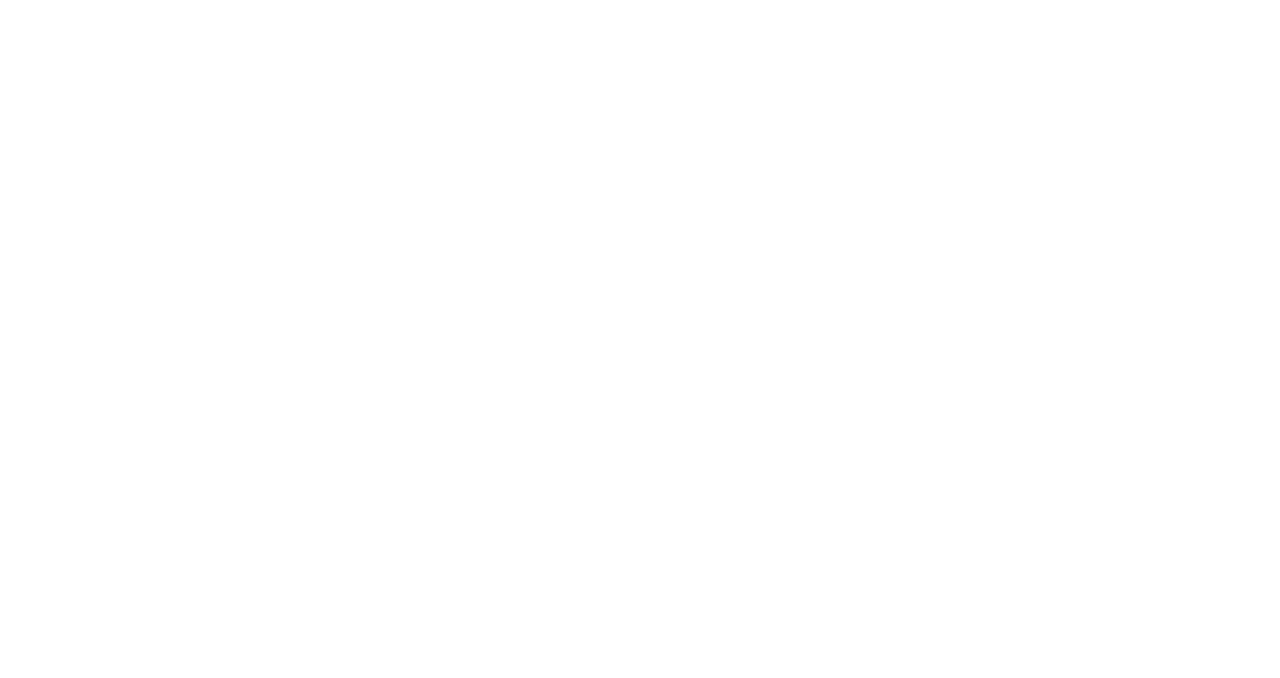
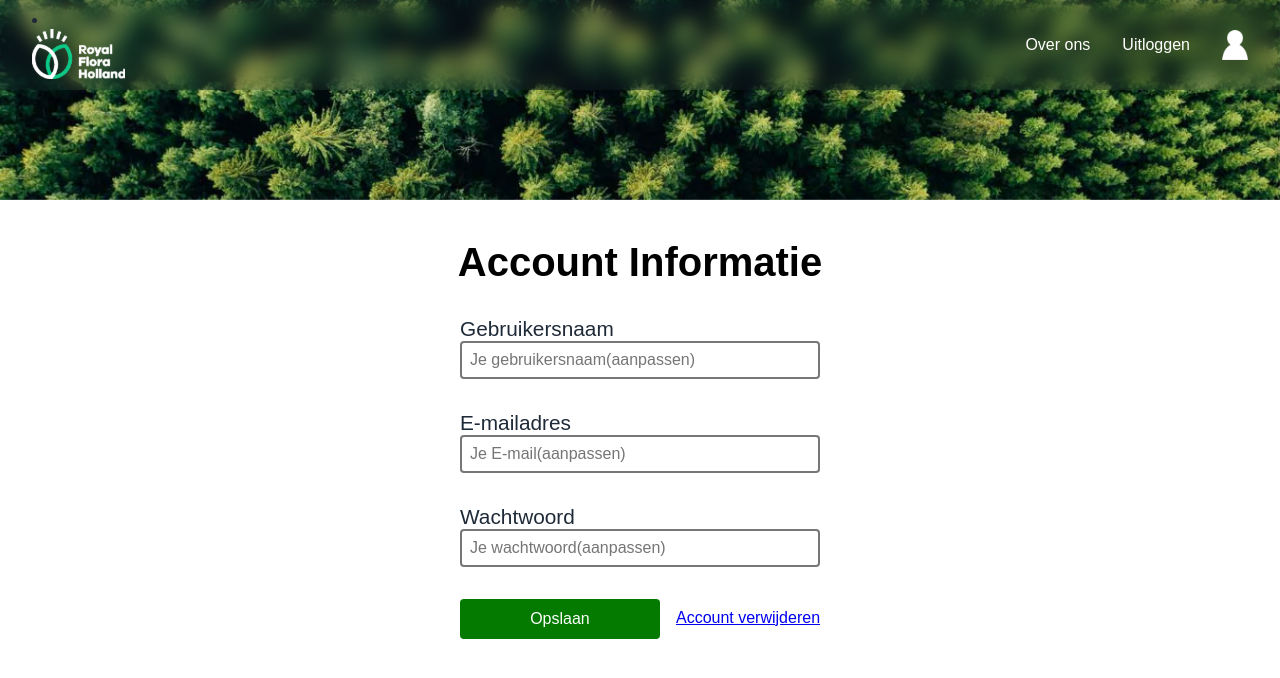
Before and after one commit to pepijnvanmaren/WebProject_klas3_groep4, a React app in the folder frontend/: page /AccountInfo in a window 1280 px wide. Before the commit this address had no page. Shown: the top 678 px of the page. Built offline with nearby package versions, Linux system fonts and the light colour scheme; the HTML template or start-up script is replaced by a standard one.

Commit message:
Account informatie pagina toegevoegd met de knop account verwijderen

```diff
--- a/frontend/src/App.jsx
+++ b/frontend/src/App.jsx
@@ -3,6 +3,7 @@
 import LoginPage from "./pages/LoginPage";
 import RegisterPage from "./pages/RegisterPage";
 import SellerDashboardPage from "./pages/SellerDashboardPage";
+import AccountInfoPage from "./pages/AccountInfoPage";
 
 function App() {
     return (
@@ -12,6 +13,7 @@
                 <Route path="/inloggen" element={<LoginPage />} />
                 <Route path="/VerkoperDashboard" element={<SellerDashboardPage />} />
                 <Route path="/" element={<IndexPage />} />
+                <Route path="/AccountInfo" element={<AccountInfoPage />} />
             </Routes>
         </BrowserRouter>
     );
--- a/frontend/src/components/Navbar.jsx
+++ b/frontend/src/components/Navbar.jsx
@@ -15,7 +15,7 @@
                     <ul className="nav-links">
                         <li><a href="#about">Over ons</a></li>
                         <Link to="/inloggen">Uitloggen</Link>
-                        <li><a href="#contact"><img src={UserIcon} alt="Royale Flora" className="nav-userIcon" /></a></li>
+                        <Link to="/AccountInfo"><img src={UserIcon} alt="Royale Flora" className="nav-userIcon" /></Link>
                     </ul>
                 </div>
             </nav>
--- /dev/null
+++ b/frontend/src/components/accountInfo.jsx
@@ -0,0 +1,46 @@
+import "../styles/AccountInfo.css";
+import { Link } from 'react-router-dom';
+
+function AccountInfo() {
+    return (
+        <div className="AccountInfo-page">
+            <h1 className="AccountInfo-title">Account Informatie</h1>
+            <div className="info-box">
+                <p>Gebruikersnaam</p>
+                <input
+                    type="gebruikersnaam"
+                    placeholder="Je gebruikersnaam(aanpassen)"
+                    className="change-accountinfo"
+
+                />
+
+                <p>E-mailadres</p>
+                <input
+                    type="email"
+                    placeholder="Je E-mail(aanpassen)"
+                    className="change-accountinfo"
+
+                />
+
+                <p>Wachtwoord</p>
+                <input
+                    type="password"
+                    placeholder="Je wachtwoord(aanpassen)"
+                    className="change-accountinfo"
+
+                />
+            </div>
+            <div className = "AccountSaveDeleteButtons">
+                <button className="saveAccountInfo" >
+                    Opslaan
+                </button>
+
+                <Link to="/registreren" className="deleteAccount">
+                    Account verwijderen
+                </Link>
+            </div>
+        </div>
+    );
+};
+
+export default AccountInfo;
--- /dev/null
+++ b/frontend/src/pages/AccountInfoPage.jsx
@@ -0,0 +1,11 @@
+import React from "react";
+import Navbar from "../components/Navbar.jsx";
+import AccountInfo from "../components/accountInfo.jsx";
+export default function AccountInfoPage() {
+    return (
+        <>
+            <Navbar />
+            <AccountInfo />
+        </>
+    );
+}
--- /dev/null
+++ b/frontend/src/styles/AccountInfo.css
@@ -0,0 +1,64 @@
+.AccountInfo-page {
+    display: flex;
+    flex-direction: column;
+    align-items: center;
+    justify-content: center;
+    width: 100%;
+    padding-top: 30vh;
+    max-width: 200rem;
+    margin: 0 auto;
+}
+
+.AccountInfo-title {
+    font-size: 2.5rem;
+    margin-bottom: 2rem;
+    color: #000;
+    text-align: center;
+    white-space: nowrap;
+}
+
+.info-box{
+    width: 360px;
+    align-content: flex-start;
+    align-items: flex-start;
+    display: flex;
+    flex-direction: column;
+}
+
+    .info-box p {
+        font-size: 1.3rem;
+    }
+
+.change-accountinfo {
+    font-size: 1rem;
+    width: 100%;
+    padding: 0.5rem;
+    border: 2px solid #777;
+    border-radius: 4px;
+    transition: border-color 0.3s ease;
+    margin-bottom: 2rem;
+}
+
+.AccountSaveDeleteButtons {
+    display: flex;
+    width: 100%;
+    align-content: center;
+    justify-content: center;
+}
+
+.saveAccountInfo {
+    padding: 0.7rem 2rem;
+    font-size: 1rem;
+    color: #fff;
+    background-color: #047B00;
+    border: none;
+    border-radius: 4px;
+    cursor: pointer;
+    width: 200px;
+    transition: background-color 0.3s ease;
+}
+
+.deleteAccount{
+    margin-left: 1rem;
+    margin-top: 10px;
+}
```
